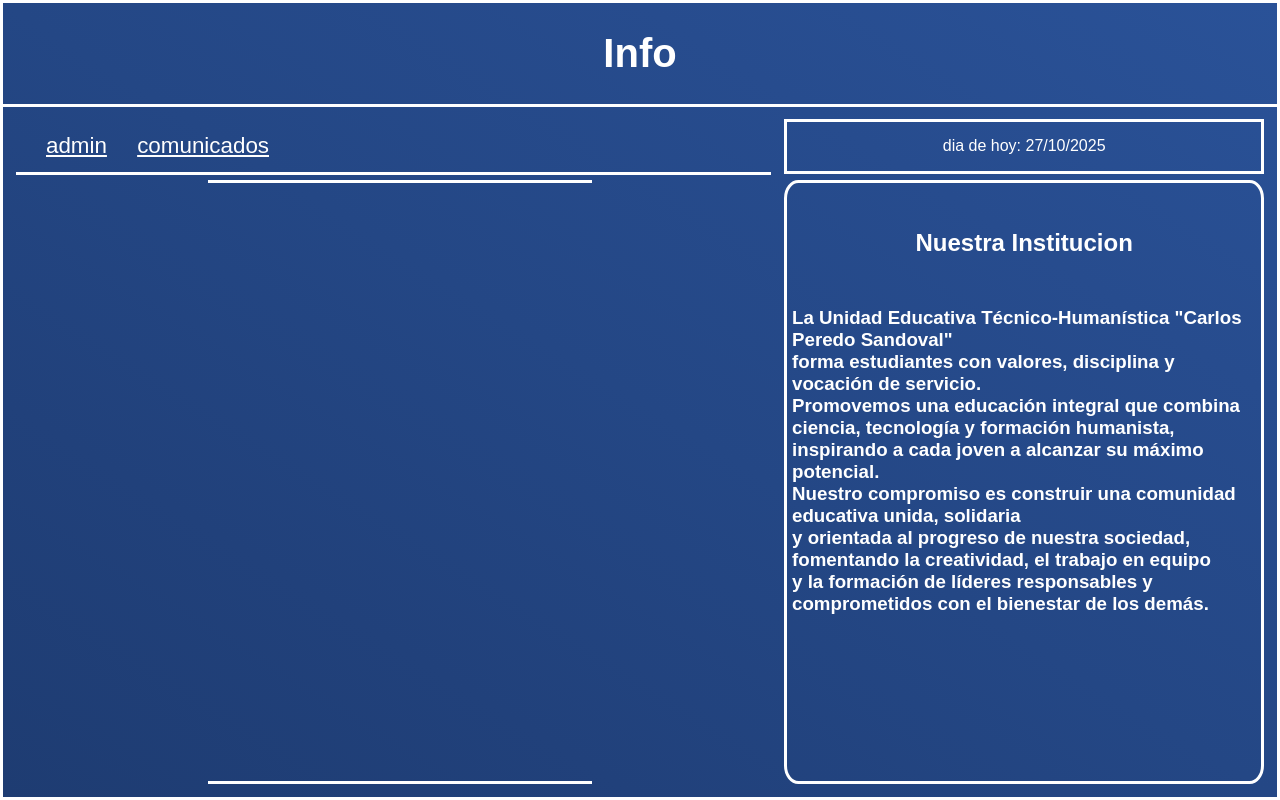
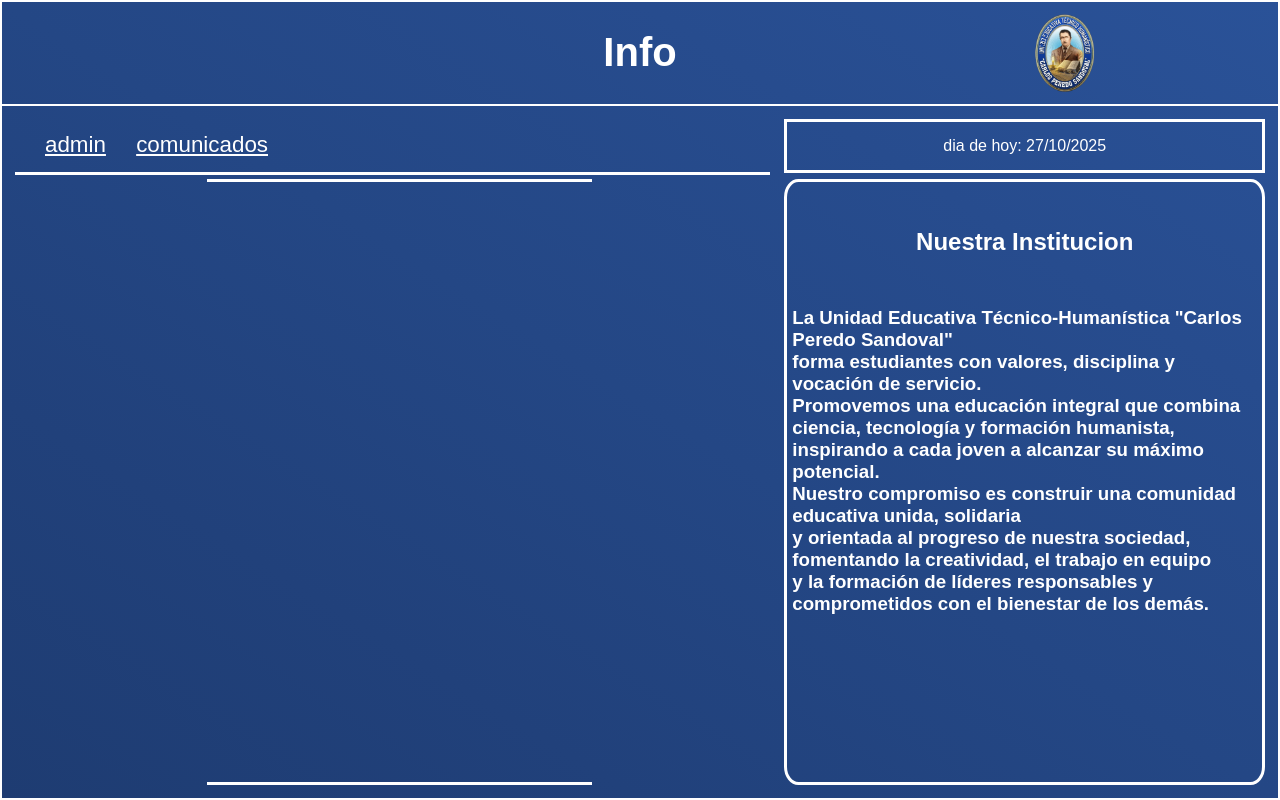
Before and after one commit to pablojhonnycn-ai/proyecto-info, a website: page public/index.html in a window 1280 px wide. Drawn offline with Linux system fonts and the light colour scheme; no server answers.

Commit message:
nueva actualizacion 2.1

```diff
--- a/public/index.css
+++ b/public/index.css
@@ -15,13 +15,13 @@
 .titulo{
   display: grid;
   grid-template-columns: repeat(3,1fr);
-  border-bottom: 3px solid white;
+  border-bottom: 2px solid white;
   font-size: 2.5rem;
   font-weight: bold;
 }
 
 
-/* .cole{
+.cole{
   margin: auto;
   height: 80%;
   width: 20%;
@@ -30,7 +30,7 @@
   background-position: center;
   background-repeat: no-repeat;
   grid-column: 3/4;
-} */
+}
 
 .info{
   display: flex;
@@ -51,7 +51,7 @@
 .contenedor{
   display: grid;
   height: 100vh;
-  border: 3px solid white;
+  border: 2px solid white;
   grid-template-rows: 0.3fr 2fr ;
   background-image: linear-gradient(to right top, #1e3c72, #21417b, #244785, #274c8e, #2a5298);
 }
```
Also changed, not shown: comunicados.html (+1 -1 lines), index.js (+5 -4 lines), favicon.ico (added), public/imagenes/1761543241295.png (added), public/imagenes/1761543612765.jpeg (added), public/imagenes/1761543858355.jpg (added), public/imagenes/1761544300179.jpg (added), public/logo/una i con wifi arriba con el fondo azul y la letra color blanco.jpg (deleted).
